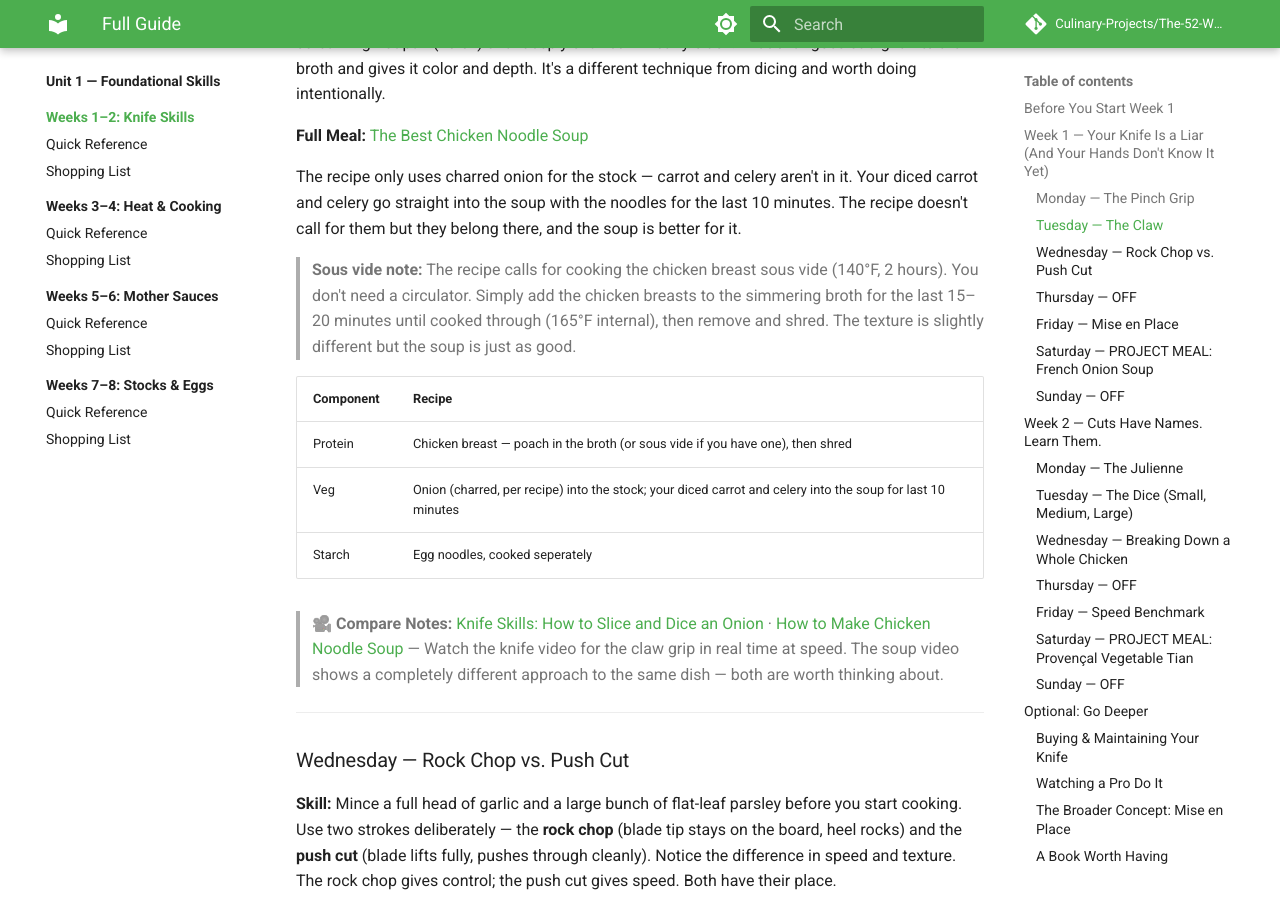
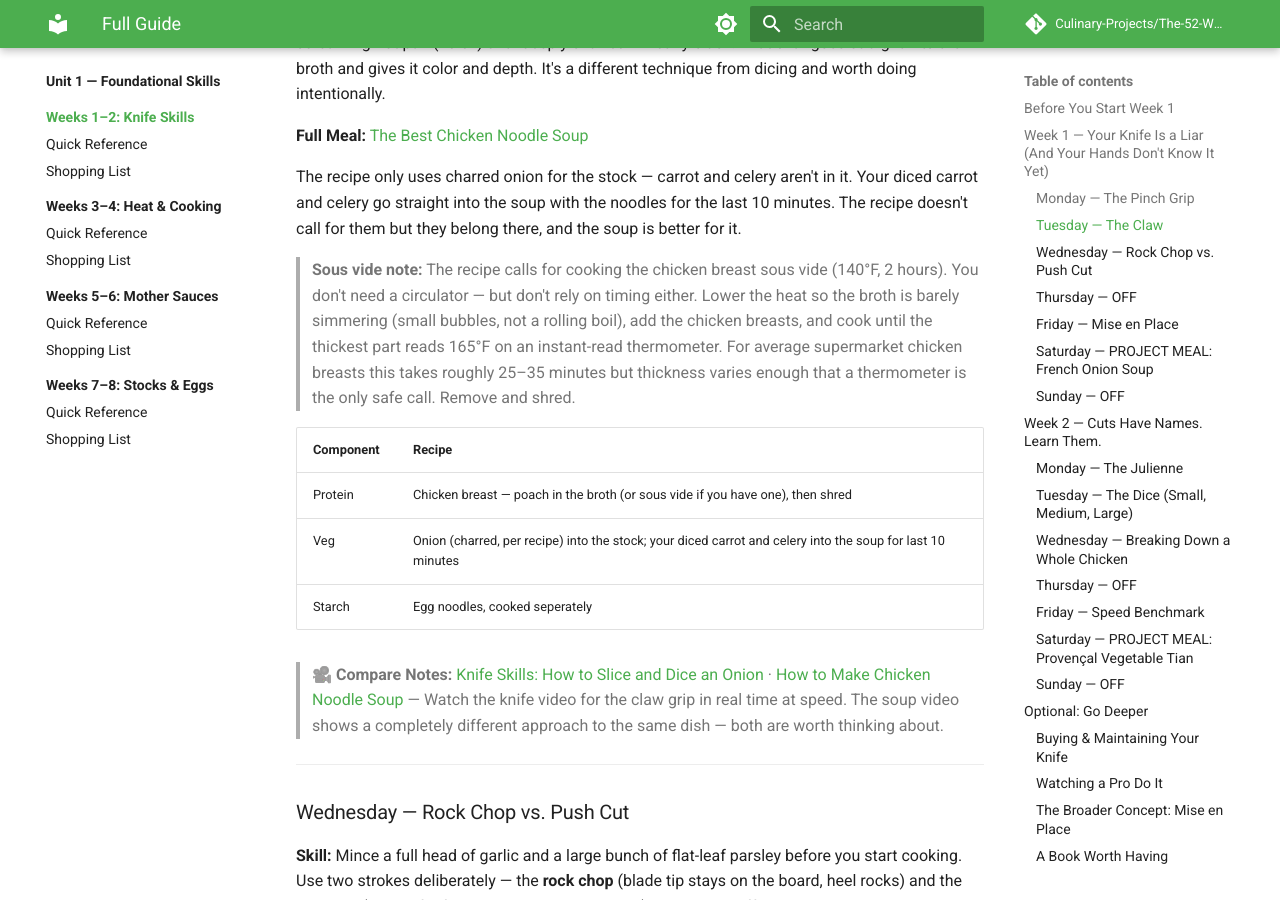
Before and after one commit to Culinary-Projects/The-52-Week-Culinary-Project, an MkDocs documentation site: the page built from docs/weeks/01-foundational-skills/01-02-knife-skills/index.md, in a window 1280 px wide and 900 px high, scrolled down 1443 px. Built offline with MkDocs 1.6.1 and Material for MkDocs 9.7.7, drawn with Linux system fonts in a browser that asks for light colours; comment, search, counter and statistics services are not loaded.

Commit message:
W01 Tue: fix poaching time in sous vide note (15-20 min -> 25-35 min, use thermometer)

```diff
--- a/docs/weeks/01-foundational-skills/01-02-knife-skills/index.md
+++ b/docs/weeks/01-foundational-skills/01-02-knife-skills/index.md
@@ -47,7 +47,7 @@ The onion is handled separately: halve it through the root, press it cut-side do
 
 The recipe only uses charred onion for the stock — carrot and celery aren't in it. Your diced carrot and celery go straight into the soup with the noodles for the last 10 minutes. The recipe doesn't call for them but they belong there, and the soup is better for it.
 
-> **Sous vide note:** The recipe calls for cooking the chicken breast sous vide (140°F, 2 hours). You don't need a circulator. Simply add the chicken breasts to the simmering broth for the last 15–20 minutes until cooked through (165°F internal), then remove and shred. The texture is slightly different but the soup is just as good.
+> **Sous vide note:** The recipe calls for cooking the chicken breast sous vide (140°F, 2 hours). You don't need a circulator — but don't rely on timing either. Lower the heat so the broth is barely simmering (small bubbles, not a rolling boil), add the chicken breasts, and cook until the thickest part reads 165°F on an instant-read thermometer. For average supermarket chicken breasts this takes roughly 25–35 minutes but thickness varies enough that a thermometer is the only safe call. Remove and shred.
 
 | Component | Recipe |
 |-----------|--------|
```
